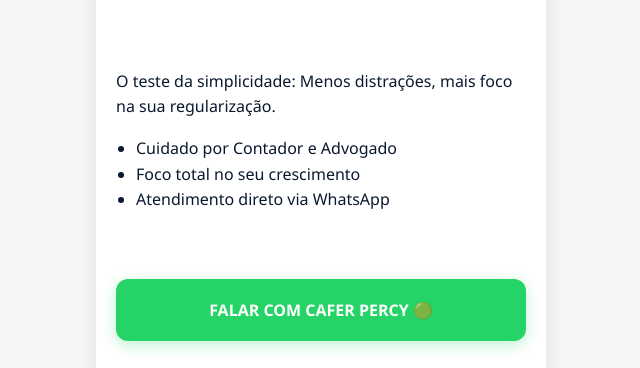
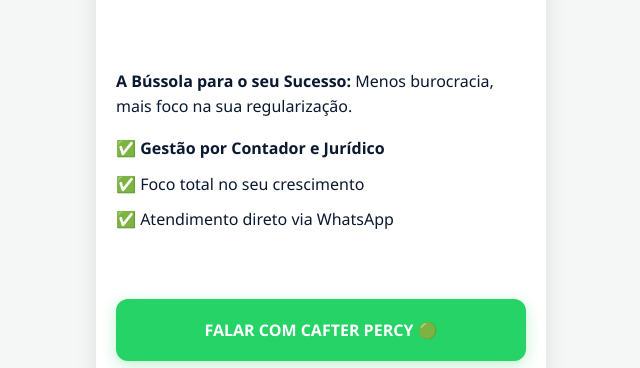
Before and after one commit to PercyContabilidade/site-percy, a plain HTML site: page mei/teste.html in a window 1280 px wide. Shown: the part 269-637 px from the top of the page, without its empty margins (319-959 px from the left). Drawn offline with Linux system fonts and the light colour scheme.

Commit message:
Revise content for clarity and focus on success
Updated content to emphasize success and reduced bureaucracy.

```diff
--- a/mei/teste.html
+++ b/mei/teste.html
@@ -31,15 +31,17 @@
             <h1>Cheguei! <span class="highlight">Sou MEI.</span></h1>
             <p>Inteligência Jurídica e Contábil.</p>
         </section>
+
         <div class="content">
-            <p>O teste da simplicidade: Menos distrações, mais foco na sua regularização.</p>
-            <ul style="padding-left: 20px;">
-                <li>Cuidado por Contador e Advogado</li>
-                <li>Foco total no seu crescimento</li>
-                <li>Atendimento direto via WhatsApp</li>
+            <p><strong>A Bússola para o seu Sucesso:</strong> Menos burocracia, mais foco na sua regularização.</p>
+            <ul style="list-style: none; padding: 0;">
+                <li style="margin-bottom: 10px;">✅ <strong>Gestão por Contador e Jurídico</strong></li>
+                <li style="margin-bottom: 10px;">✅ Foco total no seu crescimento</li>
+                <li style="margin-bottom: 10px;">✅ Atendimento direto via WhatsApp</li>
             </ul>
         </div>
-        <a href="https://wa.me/55SEUNUMERO" class="btn-whatsapp">FALAR COM CAFER PERCY 🟢</a>
+
+        <a href="https://wa.me/55SEUNUMERO" class="btn-whatsapp">FALAR COM CAFTER PERCY 🟢</a>
         <footer>
             <img src="../logopercyatual.jpeg" alt="Percy" class="logo-footer">
             <p class="footer-text"><strong>Percy Contabilidade</strong></p>
```
